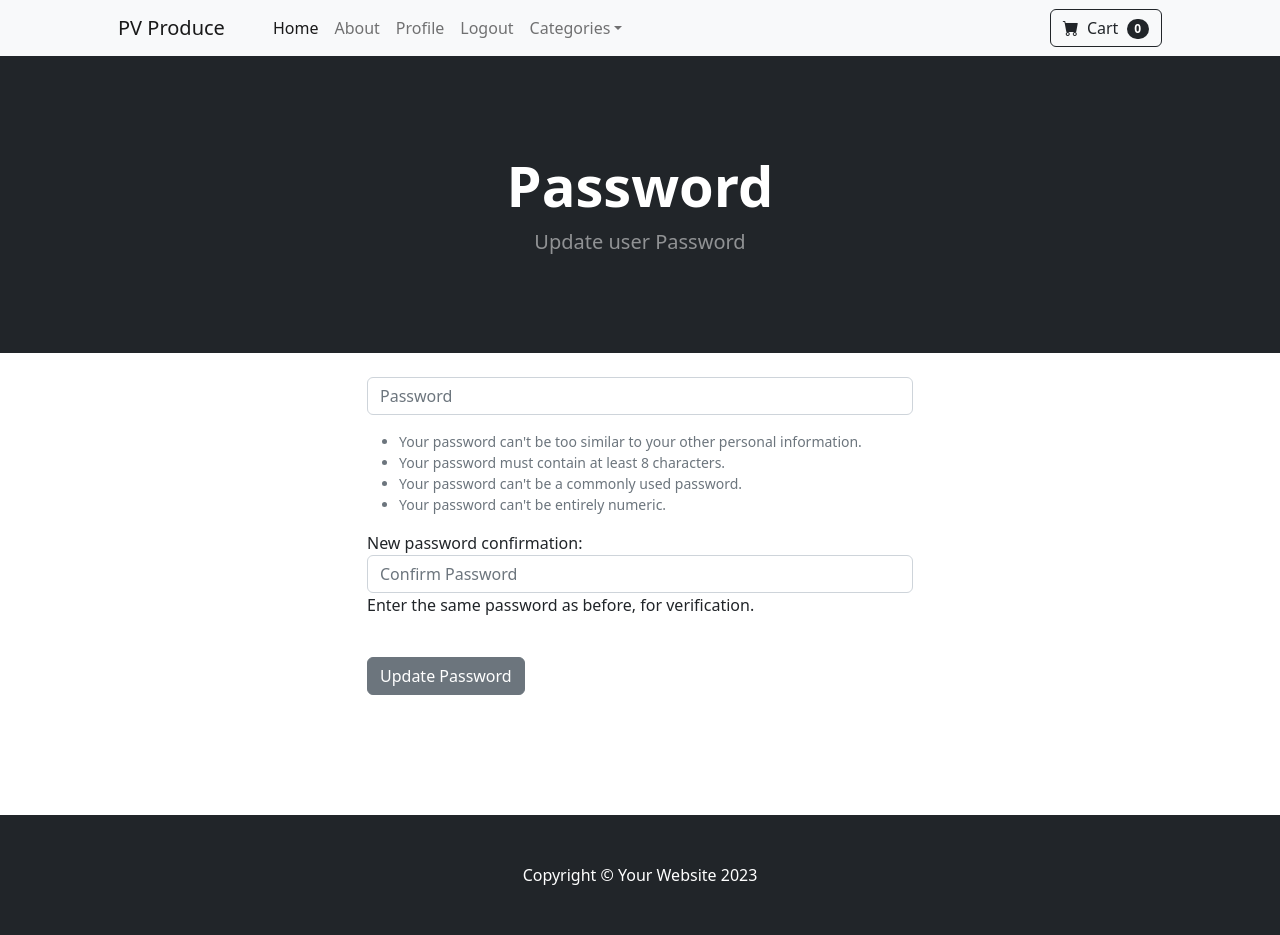
After one commit to Swarna1996/ECommerce-website, a Django app: page /update_password/ in a window 1280 px wide. The commit adds this page. Run offline with Django 5.2, Linux system fonts and the light colour scheme; a user stored in the database is signed in; some libraries are stand-ins or nearby versions.

Commit message:
Password Update

```diff
--- a/store/forms.py
+++ b/store/forms.py
@@ -1,6 +1,22 @@
 from django.contrib.auth.models import User
-from django.contrib.auth.forms import UserCreationForm, UserChangeForm
+from django.contrib.auth.forms import UserCreationForm, UserChangeForm,SetPasswordForm
 from django import forms
+
+class ChangePasswordForm(SetPasswordForm):
+	class Meta:
+		model = User
+		fields = ['new_password1','new_password2']
+
+	def __init__(self, *args, **kwargs):
+		super(ChangePasswordForm, self).__init__(*args, **kwargs)
+
+		self.fields['new_password1'].widget.attrs['class'] = 'form-control'
+		self.fields['new_password1'].widget.attrs['placeholder'] = 'Password'
+		self.fields['new_password1'].label = ''
+		self.fields['new_password1'].help_text = '<ul class="form-text text-muted small"><li>Your password can\'t be too similar to your other personal information.</li><li>Your password must contain at least 8 characters.</li><li>Your password can\'t be a commonly used password.</li><li>Your password can\'t be entirely numeric.</li></ul>'
+
+		self.fields['new_password2'].widget.attrs['class'] = 'form-control'
+		self.fields['new_password2'].widget.attrs['placeholder'] = 'Confirm Password'
 
 class UpdateUserForm(UserChangeForm):
 	#Hide password stuff
--- /dev/null
+++ b/store/templates/update_password.html
@@ -0,0 +1,44 @@
+{% extends 'base.html'%}
+{% block content %}
+<header class="bg-dark py-5">
+    <div class="container px-4 px-lg-5 my-5">
+        <div class="text-center text-white">
+            <h1 class="display-4 fw-bolder">Password</h1>
+            <p class="lead fw-normal text-white-50 mb-0">Update user Password</p>
+        </div>
+    </div>
+</header>
+
+<div class="container">
+    <div class="row">
+
+        <div class="col-md-6 offset-md-3">
+            <br />
+            <form method="POST" action="{% url 'update_password' %}">
+                {% csrf_token %}
+
+                {{ form.as_p}}
+                <br />
+                <button type="submit" class="btn btn-secondary">
+                    Update Password
+                </button>
+
+                <br />
+                <br />
+                <br />
+
+            </form>
+            <br />
+            <br />
+            <br />
+        </div>
+        <br />
+        <br />
+        <br />
+        <br />
+        <br />
+
+    </div>
+</div>
+
+{% endblock %}
--- a/store/templates/update_user.html
+++ b/store/templates/update_user.html
@@ -18,6 +18,7 @@
                         {% csrf_token %}
 
                         {{ user_form.as_p}}
+                        {% comment %} This method tells Django to render each form field wrapped in <p> tags. {% endcomment %}
                         <br/>
                         <button type="submit" class="btn btn-secondary">
                             Update Profile
@@ -28,6 +29,9 @@
                         <br/>
 
                     </form>
+                    <br/><br/>
+                    <a href="{% url 'update_password' %}" class="btn btn-success">Update Password</a>
+
                 </div>
                     <br/>
                     <br/>
--- a/store/urls.py
+++ b/store/urls.py
@@ -7,6 +7,7 @@ urlpatterns = [
     path('login/',views.login_user,name = 'login'),
     path('logout/',views.logout_user,name = 'logout'),
     path('register/',views.register_user,name = 'register'),
+    path('update_password/',views.update_password,name = 'update_password'),
     path('update_user/',views.update_user,name = 'update_user'),
     path('product/<int:pk>',views.product,name = 'product'),
     path('category/<str:foo>',views.category,name = 'category'),
--- a/store/views.py
+++ b/store/views.py
@@ -4,10 +4,33 @@ from django.contrib.auth import authenticate,login,logout
 from django.contrib import messages
 from django.contrib.auth.models import User
 from django.contrib.auth.forms import UserCreationForm
-from .forms import SignUpForm,UpdateUserForm
+from .forms import SignUpForm,UpdateUserForm,ChangePasswordForm
 from django import forms
 
 # Create your views here.
+
+def update_password(request):
+    if request.user.is_authenticated:
+        current_user = request.user
+        # Did they fill out the form
+        if request.method == 'POST':
+            form = ChangePasswordForm(current_user, request.POST)
+
+            if form.is_valid():
+                form.save()
+                messages.success(request, "Password reset successful")
+                login(request,current_user)
+                return redirect('update_user')
+            else:
+                for error in list(form.errors.values()):
+                    messages.error(request,error)
+                    return redirect('update_password')
+        else:
+            form = ChangePasswordForm(current_user)
+            return render(request,"update_password.html",{'form':form})
+    else:
+        messages.success(request,"You must Logged in to update")
+        return redirect('home')
 
 def update_user(request):
     if request.user.is_authenticated:
```
Also changed, not shown: db.sqlite3.
